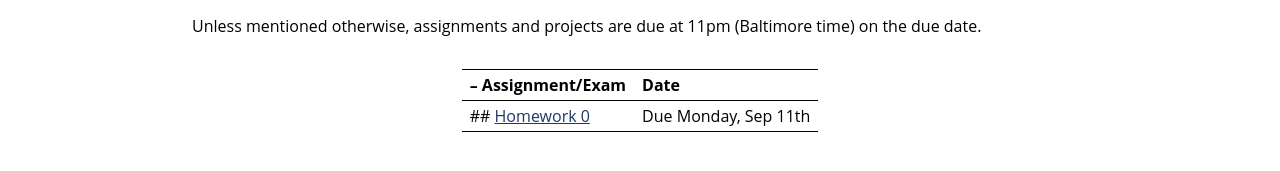
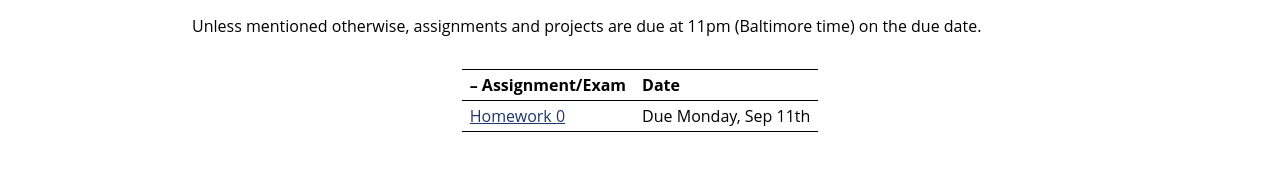
Before and after one commit to jhu-ip/cs220-f23, a Jekyll site: the page built from schedule.md, in a window 1280 px wide. Shown: the part 223-394 px from the top of the page. Built offline with Jekyll 4.4.1, drawn with Linux system fonts in a browser that asks for light colours.

Commit message:
added hw0

```diff
--- a/schedule.md
+++ b/schedule.md
@@ -13,4 +13,4 @@ on the due date.
 
 -- Assignment/Exam | Date
 --------------- | ----
-## [Homework 0](assign/hw0.html) | Due Monday, Sep 11th
+[Homework 0](assign/hw0.html) | Due Monday, Sep 11th
```
